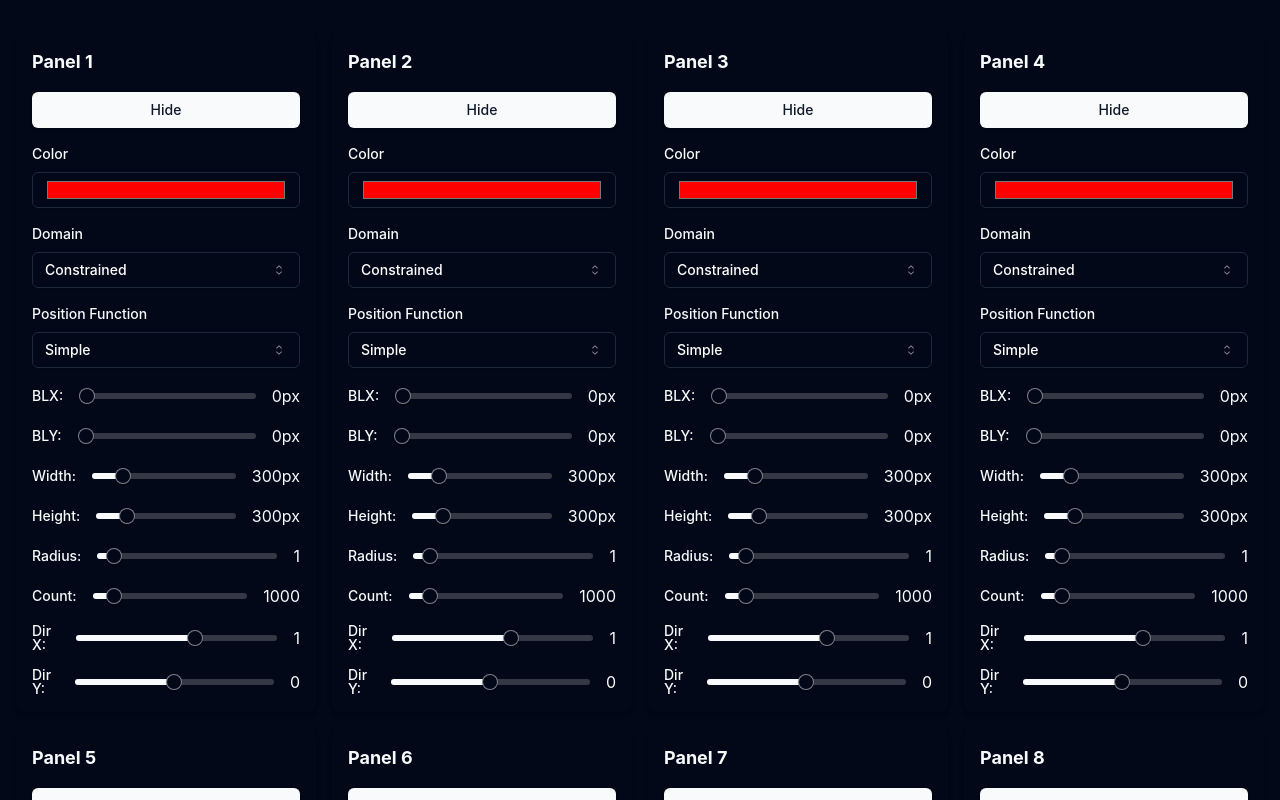
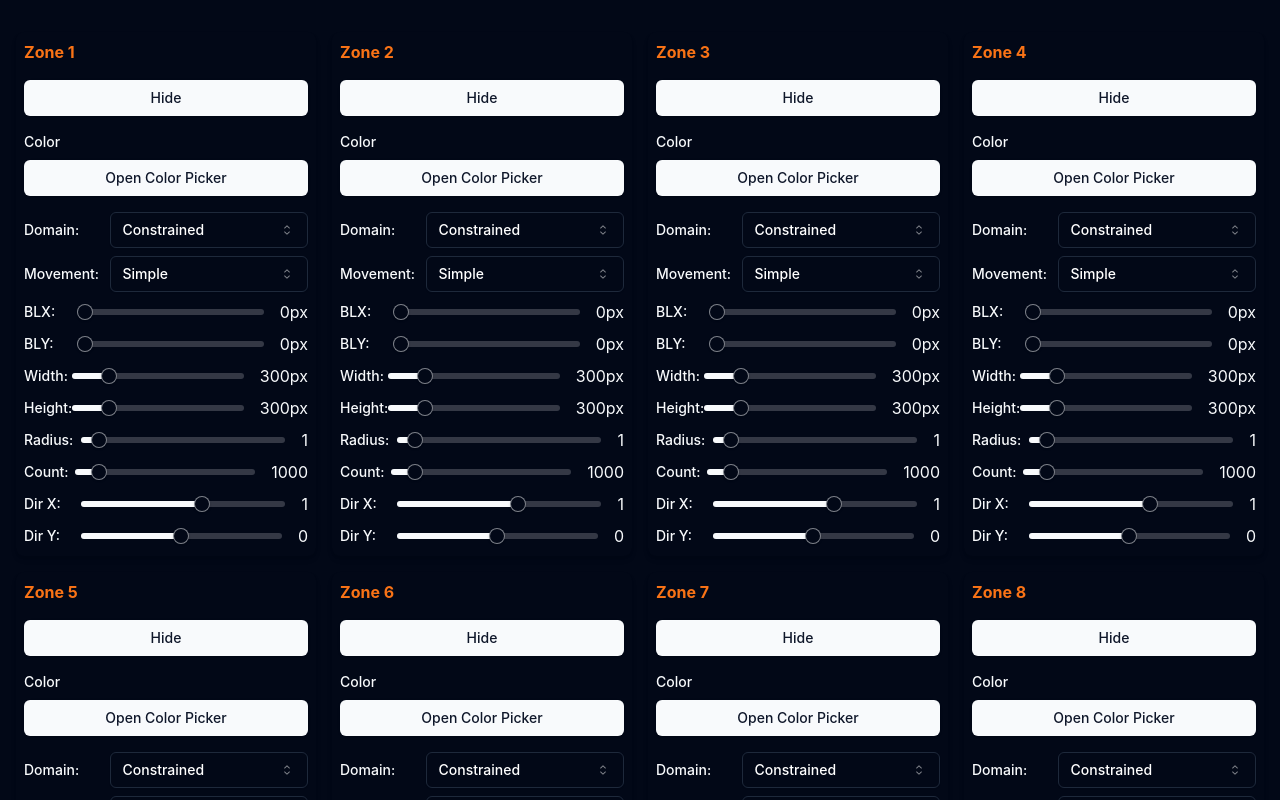
Before and after one commit to jeffreyrosenbluth/zones, a React (Vite) app: page / in a window 1280 px wide. Built offline with nearby package versions, Linux system fonts and the light colour scheme.

Commit message:
more ui work

```diff
--- a/package.json
+++ b/package.json
@@ -20,6 +20,7 @@
     "clsx": "^2.1.1",
     "lucide-react": "^0.453.0",
     "react": "^18.3.1",
+    "react-color": "^2.19.3",
     "react-dom": "^18.3.1",
     "tailwind-merge": "^2.5.4",
     "tailwindcss-animate": "^1.0.7"
@@ -27,6 +28,7 @@
   "devDependencies": {
     "@eslint/js": "^9.11.1",
     "@types/react": "^18.3.10",
+    "@types/react-color": "^3.0.12",
     "@types/react-dom": "^18.3.0",
     "@vitejs/plugin-react": "^4.3.2",
     "autoprefixer": "^10.4.20",
--- a/src/App.tsx
+++ b/src/App.tsx
@@ -12,6 +12,7 @@ import {
   SelectItem,
 } from "@/components/ui/select";
 import { Slider } from "@/components/ui/slider"; // Shadcn Slider
+import { ChromePicker, ColorResult } from "react-color"; // Import the ChromePicker
 
 type RegionSettings = {
   visible: boolean;
@@ -40,11 +41,14 @@ const initialControls: RegionSettings[] = Array(16).fill({
   posFn: "simple",
   dirx: 1,
   diry: 0,
-  color: "#ff0000",
+  color: "rgba(255, 255, 255, 0.5)",
 });
 
 export default function App() {
   const [controls, setControls] = useState<RegionSettings[]>(initialControls);
+  const [colorPickerVisible, setColorPickerVisible] = useState<boolean[]>(
+    Array(16).fill(false)
+  );
 
   const handleControlChange = (
     index: number,
@@ -58,6 +62,16 @@ export default function App() {
     };
     setControls(updatedControls);
   };
+  const handleColorChange = (index: number, color: ColorResult) => {
+    const rgbaColor = `rgba(${color.rgb.r}, ${color.rgb.g}, ${color.rgb.b}, ${color.rgb.a})`;
+    handleControlChange(index, "color", rgbaColor);
+  };
+
+  const toggleColorPicker = (index: number) => {
+    const updatedVisibility = [...colorPickerVisible];
+    updatedVisibility[index] = !updatedVisibility[index]; // Toggle visibility
+    setColorPickerVisible(updatedVisibility);
+  };
 
   return (
     <div className="h-screen bg-background text-foreground p-8 overflow-auto">
@@ -68,9 +82,9 @@ export default function App() {
         {controls.map((control, index) => (
           <div
             key={index}
-            className="p-4 bg-card rounded-lg shadow-md dark:bg-card dark:text-card-foreground"
+            className="p-2 bg-card rounded-lg shadow-md dark:bg-card dark:text-card-foreground"
           >
-            <h3 className="text-lg font-bold mb-4">Panel {index + 1}</h3>
+            <p className="font-bold mb-4 text-orange-500">Zone {index + 1}</p>
 
             {/* Visibility Control */}
             <Button
@@ -82,22 +96,29 @@ export default function App() {
               {control.visible ? "Hide" : "Show"}
             </Button>
 
-            {/* Color Picker */}
+            {/* Color Picker Toggle */}
             <div className="mt-4">
               <Label className="block mb-2 text-sm">Color</Label>
-              <Input
-                className="w-full"
-                type="color"
-                value={control.color}
-                onChange={(e) =>
-                  handleControlChange(index, "color", e.target.value)
-                }
-              />
+              <Button
+                className="w-full mb-2"
+                onClick={() => toggleColorPicker(index)}
+              >
+                {colorPickerVisible[index]
+                  ? "Close Color Picker"
+                  : "Open Color Picker"}
+              </Button>
+              {colorPickerVisible[index] && (
+                <ChromePicker
+                  color={control.color} // Current RGBA color from the state
+                  onChange={(color) => handleColorChange(index, color)}
+                />
+              )}
             </div>
 
             {/* Domain Select */}
-            <div className="mt-4">
-              <Label className="block mb-2 text-sm">Domain</Label>
+            <div className="mt-2 flex items-center justify-between">
+              <Label className="w-32">Domain:</Label>{" "}
+              {/* Adjusted label width */}
               <Select
                 value={control.domain}
                 onValueChange={(value) =>
@@ -118,8 +139,9 @@ export default function App() {
             </div>
 
             {/* Position Function Select */}
-            <div className="mt-4">
-              <Label className="block mb-2 text-sm">Position Function</Label>
+            <div className="mt-2 flex items-center justify-between">
+              <Label className="w-32">Movement:</Label>{" "}
+              {/* Adjusted label width */}
               <Select
                 value={control.posFn}
                 onValueChange={(value) =>
@@ -145,8 +167,9 @@ export default function App() {
             </div>
 
             {/* BLX and BLY Sliders */}
-            <div className="mt-4 flex items-center justify-between">
-              <Label className="mr-4">BLX:</Label>
+            <div className="mt-2 flex items-center justify-between">
+              <Label className="w-20">BLX:</Label>{" "}
+              {/* Added w-20 to control width */}
               <Slider
                 className="w-full"
                 value={[control.blx]}
@@ -160,8 +183,9 @@ export default function App() {
               <span className="ml-4">{control.blx}px</span>
             </div>
 
-            <div className="mt-4 flex items-center justify-between">
-              <Label className="mr-4">BLY:</Label>
+            <div className="mt-2 flex items-center justify-between">
+              <Label className="w-20">BLY:</Label>{" "}
+              {/* Added w-20 to control width */}
               <Slider
                 className="w-full"
                 value={[control.bly]}
@@ -176,8 +200,9 @@ export default function App() {
             </div>
 
             {/* Size Width and Height Sliders */}
-            <div className="mt-4 flex items-center justify-between">
-              <Label className="mr-4">Width:</Label>
+            <div className="mt-2 flex items-center justify-between">
+              <Label className="w-20">Width:</Label>{" "}
+              {/* Added w-20 to control width */}
               <Slider
                 className="w-full"
                 value={[control.sizew]}
@@ -191,8 +216,9 @@ export default function App() {
               <span className="ml-4">{control.sizew}px</span>
             </div>
 
-            <div className="mt-4 flex items-center justify-between">
-              <Label className="mr-4">Height:</Label>
+            <div className="mt-2 flex items-center justify-between">
+              <Label className="w-20">Height:</Label>{" "}
+              {/* Added w-20 to control width */}
               <Slider
                 className="w-full"
                 value={[control.sizeh]}
@@ -207,8 +233,9 @@ export default function App() {
             </div>
 
             {/* Radius Slider */}
-            <div className="mt-4 flex items-center justify-between">
-              <Label className="mr-4">Radius:</Label>
+            <div className="mt-2 flex items-center justify-between">
+              <Label className="w-20">Radius:</Label>{" "}
+              {/* Added w-20 to control width */}
               <Slider
                 className="w-full"
                 value={[control.radius]}
@@ -223,8 +250,9 @@ export default function App() {
             </div>
 
             {/* Count Slider */}
-            <div className="mt-4 flex items-center justify-between">
-              <Label className="mr-4">Count:</Label>
+            <div className="mt-2 flex items-center justify-between">
+              <Label className="w-20">Count:</Label>{" "}
+              {/* Added w-20 to control width */}
               <Slider
                 className="w-full"
                 value={[control.count]}
@@ -239,8 +267,9 @@ export default function App() {
             </div>
 
             {/* Direction X and Y Sliders */}
-            <div className="mt-4 flex items-center justify-between">
-              <Label className="mr-4">Dir X:</Label>
+            <div className="mt-2 flex items-center justify-between">
+              <Label className="w-20">Dir X:</Label>{" "}
+              {/* Added w-20 to control width */}
               <Slider
                 className="w-full"
                 value={[control.dirx]}
@@ -254,8 +283,9 @@ export default function App() {
               <span className="ml-4">{control.dirx}</span>
             </div>
 
-            <div className="mt-4 flex items-center justify-between">
-              <Label className="mr-4">Dir Y:</Label>
+            <div className="mt-2 flex items-center justify-between">
+              <Label className="w-20">Dir Y:</Label>{" "}
+              {/* Added w-20 to control width */}
               <Slider
                 className="w-full"
                 value={[control.diry]}
```
Also changed, not shown: 1 other file (tests, documents, lock files or other folders).
